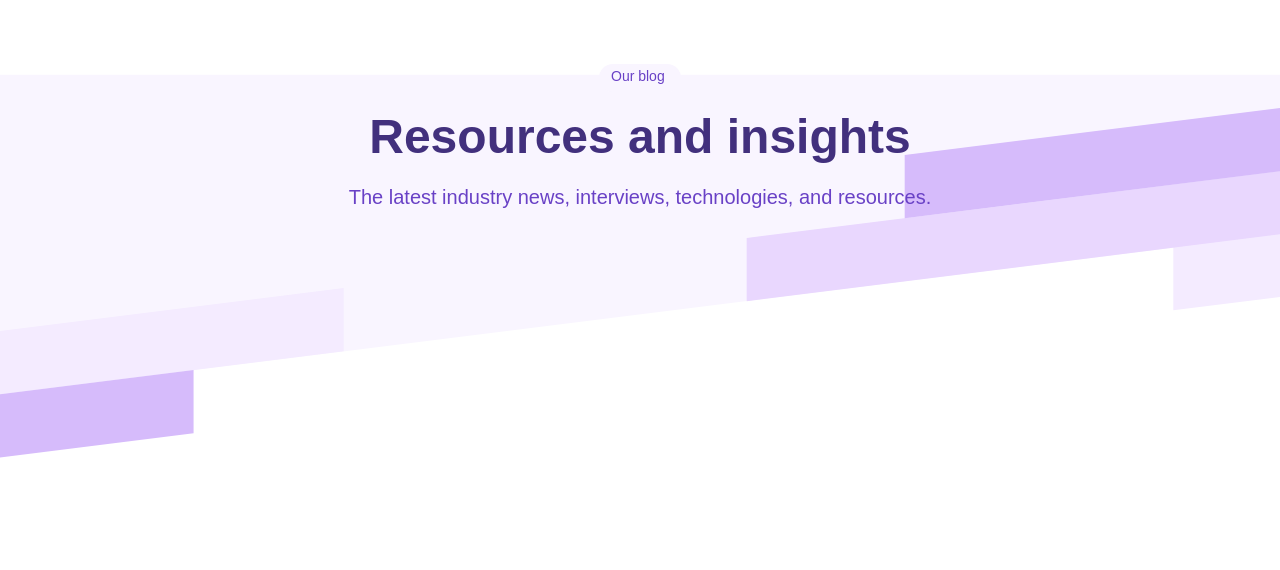
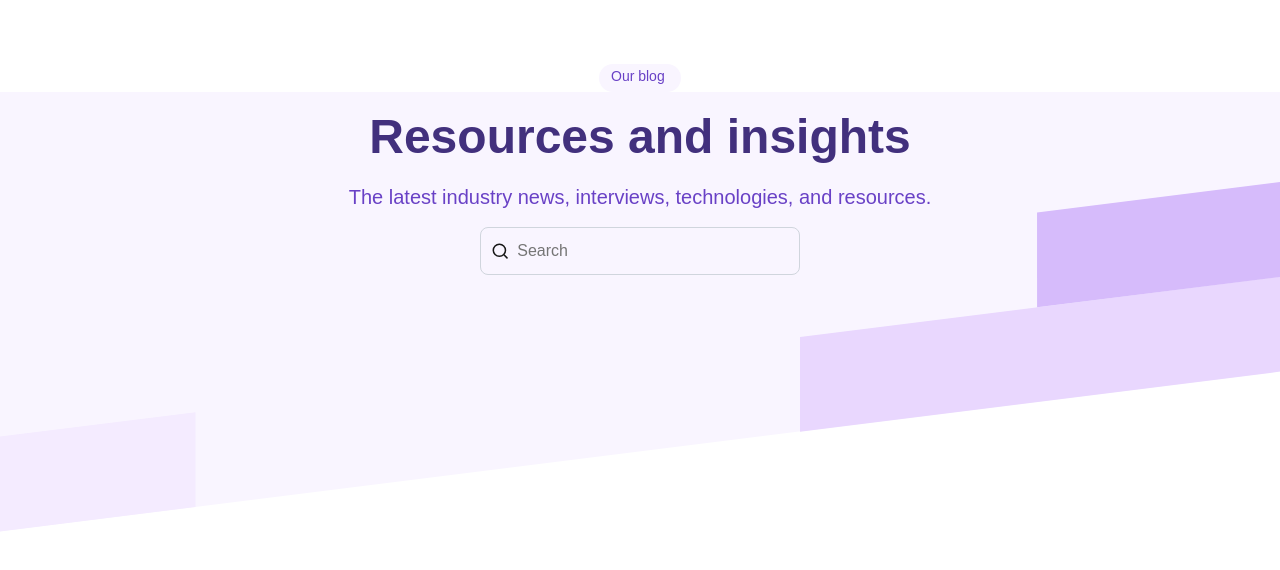
Before and after one commit to Abd-Elaziz-Noaman/Blog-Posts-App, a Next.js app: page /posts in a window 1280 px wide. Shown: the top 570 px of the page. Built offline with nearby package versions, Linux system fonts and the light colour scheme.

Commit message:
Implement Search box component UI

```diff
--- a/src/app/(public)/posts/components/PostsUI/PostsUI.tsx
+++ b/src/app/(public)/posts/components/PostsUI/PostsUI.tsx
@@ -1,3 +1,4 @@
+import SearchBox from "@/components/SearchBox";
 import {
   HeadText,
   MainContainer,
@@ -13,6 +14,7 @@ const PostsUI = () => {
       <SubHeadText>
         The latest industry news, interviews, technologies, and resources.
       </SubHeadText>
+      <SearchBox />
     </MainContainer>
   );
 };
--- a/src/app/globals.css
+++ b/src/app/globals.css
@@ -20,7 +20,7 @@ body {
   color: var(--foreground);
   background: var(--background);
   background-image: url("../../public/images/bg-banner-lg.svg");
-  background-size: 100% 70vh;
+  background-size: 150% 100vh;
   background-position: top center;
   background-repeat: no-repeat;
   font-family: Arial, Helvetica, sans-serif;
--- a/src/app/styles/colors.ts
+++ b/src/app/styles/colors.ts
@@ -2,3 +2,4 @@ export const PRIMARY_COLOR = "#42307d";
 export const SECONDARY_COLOR = "#6941c6";
 export const SECONDARY_LIGHT_COLOR = "#f9f5ff";
 export const GRAY_COLOR = "#667085";
+export const LIGHT_BORDER_COLOR = "#D0D5DD";
--- a/src/components/SearchBox/SearchBox.styled.ts
+++ b/src/components/SearchBox/SearchBox.styled.ts
@@ -0,0 +1,28 @@
+import styled from "styled-components";
+import { GRAY_COLOR, LIGHT_BORDER_COLOR } from "@/app/styles/colors";
+
+export const MainContainer = styled("div")`
+  height: 48px;
+  width: 80%;
+  max-width: 320px;
+  padding-left: 10px;
+  border-radius: 8px;
+  border: 1px solid ${LIGHT_BORDER_COLOR};
+  display: flex;
+  justify-content: space-between;
+  align-items: center;
+  gap: 8px;
+`;
+
+export const SearchInput = styled("input")`
+  height: 100%;
+  width: 100%;
+  border-radius: 0 8px 8px 0;
+  background-color: transparent;
+  outline: none;
+  border: none;
+  font-size: 16px;
+  font-weight: 400;
+  line-height: 24px;
+  color: ${GRAY_COLOR};
+`;
--- a/src/components/SearchBox/SearchBox.tsx
+++ b/src/components/SearchBox/SearchBox.tsx
@@ -1,5 +1,15 @@
+"use client";
+
+import SearchIcon from "../icons/SearchIcon";
+import { MainContainer, SearchInput } from "./SearchBox.styled";
+
 const SearchBox = () => {
-  return <div>SearchBox</div>;
+  return (
+    <MainContainer>
+      <SearchIcon />
+      <SearchInput name="search" type="text" placeholder="Search" />
+    </MainContainer>
+  );
 };
 
 export default SearchBox;
--- a/src/components/icons/SearchIcon.tsx
+++ b/src/components/icons/SearchIcon.tsx
@@ -1,6 +1,6 @@
 import React, { SVGProps } from "react";
 
-export const AlignCenterIcon: React.FC<SVGProps<SVGSVGElement>> = (props) => (
+export const SearchIcon: React.FC<SVGProps<SVGSVGElement>> = (props) => (
   <svg
     width="20"
     height="20"
@@ -19,4 +19,4 @@ export const AlignCenterIcon: React.FC<SVGProps<SVGSVGElement>> = (props) => (
   </svg>
 );
 
-export default AlignCenterIcon;
+export default SearchIcon;
```
